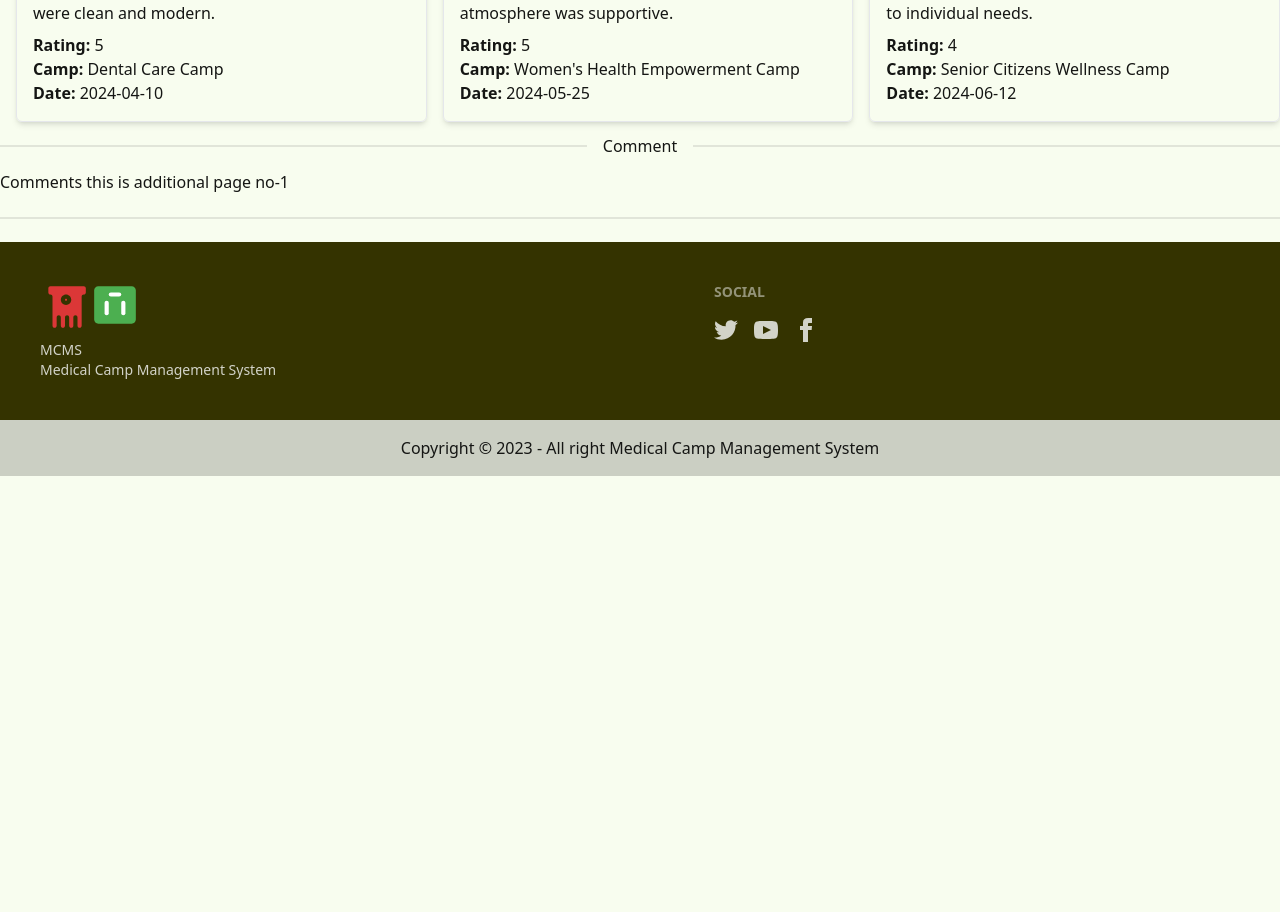
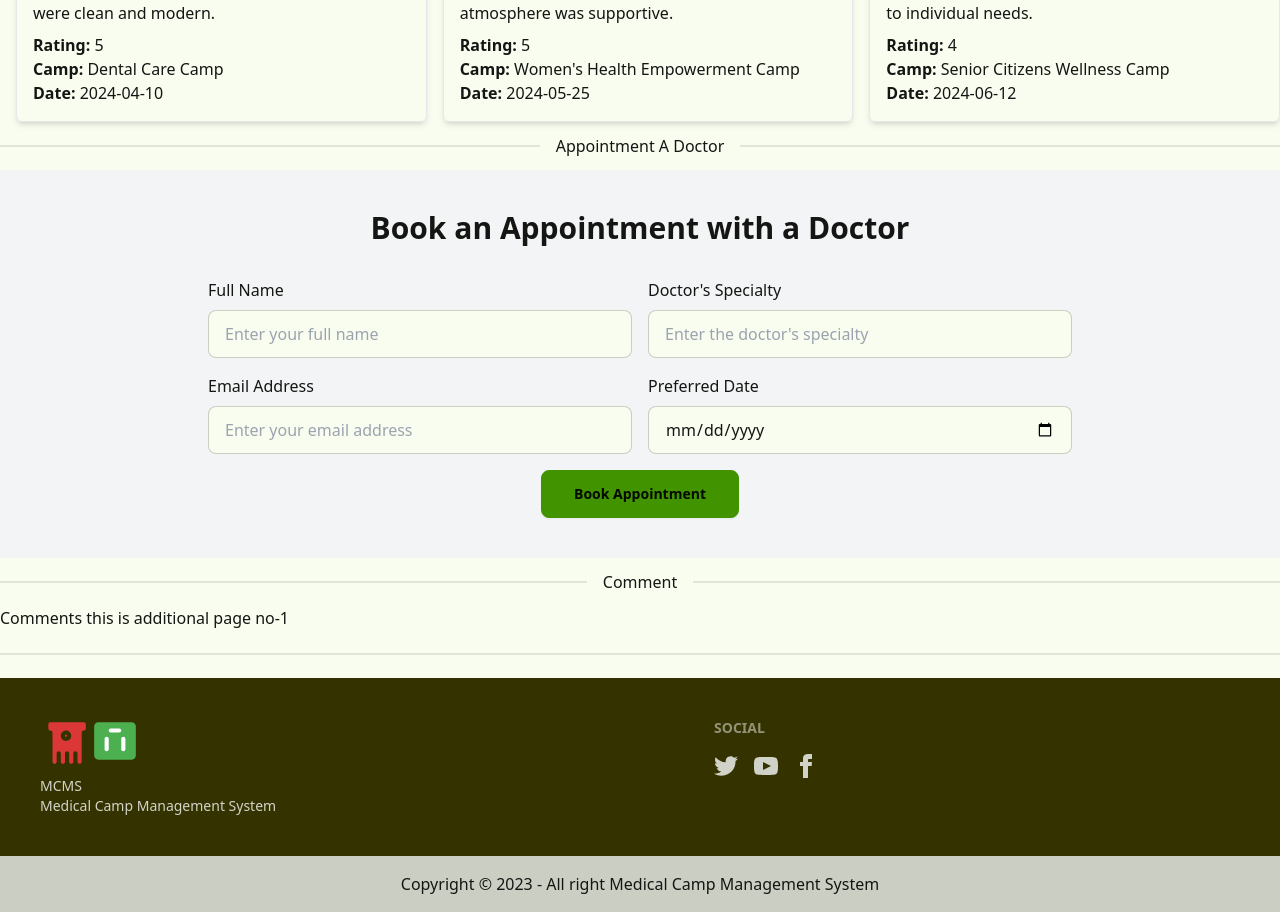
Before and after one commit to almubin78/Medical-Camp-UI, a React (Vite) app: page / in a window 1280 px wide. Shown: the part 1140-2052 px from the top of the page. Before the commit the page ends 1616 px from the top, so only its background shows below. Built offline with nearby package versions, Linux system fonts and the light colour scheme; no server answers.

Commit message:
a new feature added to home page

```diff
--- a/src/Components/Hooks/useRole.jsx
+++ b/src/Components/Hooks/useRole.jsx
@@ -21,9 +21,9 @@ const useRole = () => {
             });
     }, [user?.email]);
     // return role
-    return "participant" ////just wow
+    // return "participant" ////just wow
     // return "healthcare professional"
-    // return "organizer"
+    return "organizer"
 };
 
 export default useRole;
--- a/src/Components/Pages/Dashboard/ParticipantDashboard/ParticipantDashboard.jsx
+++ b/src/Components/Pages/Dashboard/ParticipantDashboard/ParticipantDashboard.jsx
@@ -8,9 +8,7 @@ const ParticipantDashboard = () => {
             <div className="grid grid-cols-1 md:grid-cols-3 gap-6">
                 <nav className="col-span-1 md:col-span-1">
                     <ul className="space-y-4">
-                        <li>
-                            <Link to="/dashboard" className="block py-2 px-4 rounded-lg text-lg text-blue-800 bg-blue-200 hover:bg-blue-300 hover:text-blue-900">Home</Link>
-                        </li>
+
                         <li>
                             <Link to="/dashboard/participant/profile" className="block py-2 px-4 rounded-lg text-lg text-blue-800 bg-blue-200 hover:bg-blue-300 hover:text-blue-900">Profile Management</Link>
                         </li>
--- /dev/null
+++ b/src/Components/Pages/HomePages/AppointmentADoctor.jsx
@@ -0,0 +1,32 @@
+
+
+const AppointmentADoctor = () => {
+    return (
+        <div className="py-10 bg-gray-100">
+            <div className="max-w-4xl mx-auto px-4">
+                <h2 className="text-3xl font-semibold text-center mb-8">Book an Appointment with a Doctor</h2>
+                <div className="flex flex-col md:flex-row md:space-x-4">
+                    <div className="flex-1">
+                        <label htmlFor="fullName" className="block mb-2">Full Name</label>
+                        <input type="text" id="fullName" className="input input-bordered w-full mb-4" placeholder="Enter your full name" />
+
+                        <label htmlFor="email" className="block mb-2">Email Address</label>
+                        <input type="email" id="email" className="input input-bordered w-full mb-4" placeholder="Enter your email address" />
+                    </div>
+                    <div className="flex-1">
+                        <label htmlFor="specialty" className="block mb-2">Doctor's Specialty</label>
+                        <input type="text" id="specialty" className="input input-bordered w-full mb-4" placeholder="Enter the doctor's specialty" />
+
+                        <label htmlFor="date" className="block mb-2">Preferred Date</label>
+                        <input type="date" id="date" className="input input-bordered w-full mb-4" />
+                    </div>
+                </div>
+                <div className="text-center">
+                    <button className="btn btn-primary px-8 py-3">Book Appointment</button>
+                </div>
+            </div>
+        </div>
+    );
+};
+
+export default AppointmentADoctor;
--- a/src/Components/Pages/HomePages/HomeContainer.jsx
+++ b/src/Components/Pages/HomePages/HomeContainer.jsx
@@ -1,4 +1,5 @@
 import Comment from "./AdditionalPages/Comment";
+import AppointmentADoctor from "./AppointmentADoctor";
 import Banner from "./Banner";
 import PopularCamps from "./PopulerCamps";
 import Testimonials from "./Testimonials";
@@ -12,6 +13,8 @@ const HomeContainer = () => {
             <PopularCamps/>
             <div className="divider">Testimonial</div>
             <Testimonials/>
+            <div className="divider">Appointment A Doctor </div>
+            <AppointmentADoctor/>
             <div className="divider">Comment</div>
             <Comment/>
             <div className="divider"></div>
```
